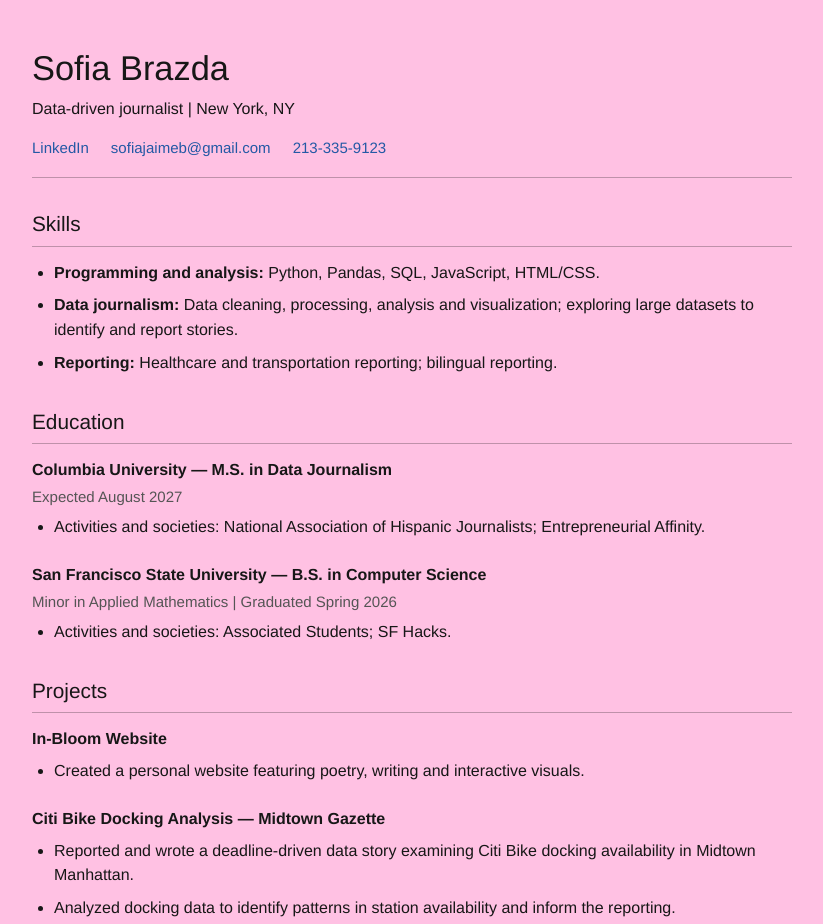
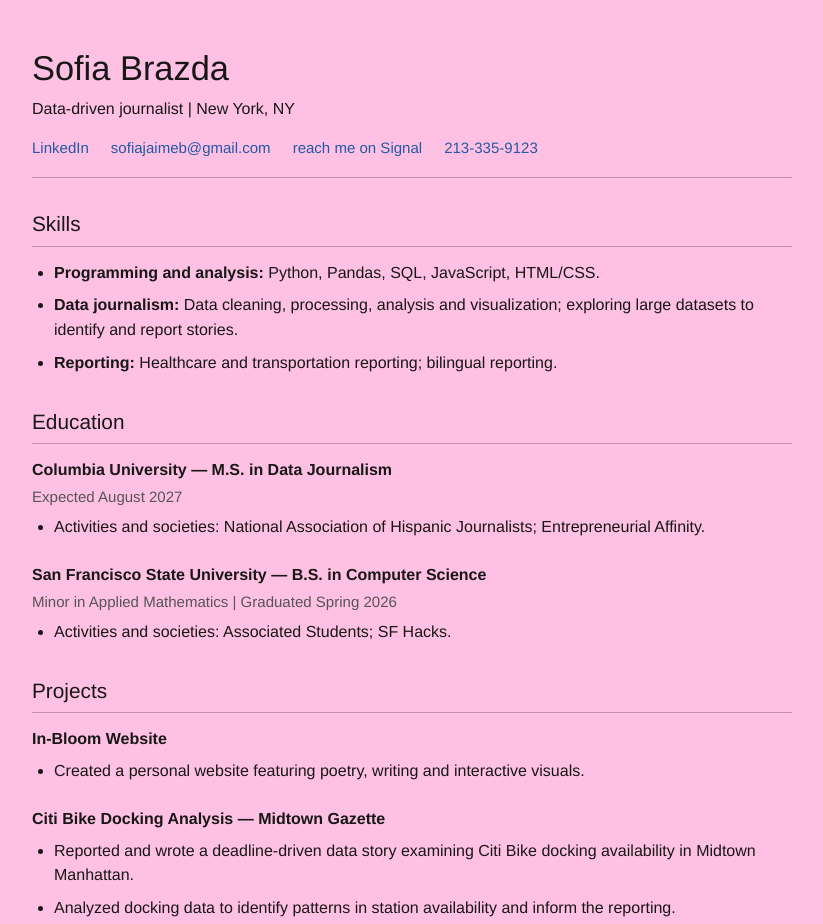
Before and after one commit to sofiabrazda213/in-bloom, a plain HTML site: page cv.html in a window 1280 px wide. Shown: the whole page, without its empty margins (228-1051 px from the left). Drawn offline with Linux system fonts and the light colour scheme.

Commit message:
Update cv.html

```diff
--- a/cv.html
+++ b/cv.html
@@ -3,7 +3,7 @@
 <head>
   <meta charset="UTF-8" />
   <meta name="viewport" content="width=device-width, initial-scale=1.0" />
-  <meta name="description" content="Sofia Brazda — data journalist and computer science graduate." />
+  <meta name="description" content="Sofia Brazda" />
   <title>Sofia Brazda | CV</title>
   <style>
     :root { --pink: #ffc1e3; --ink: #171717; --muted: #555; --link: #2459a5; }
@@ -34,6 +34,7 @@
       <div class="contact-line">
         <a href="https://www.linkedin.com/in/sofia-michael-brazda-223874275/" target="_blank" rel="noopener noreferrer">LinkedIn</a>
         <a href="mailto:sofiajaimeb@gmail.com">sofiajaimeb@gmail.com</a>
+        <a href="https://signal.me/#eu/RZQQDxhLMu9IW4r1QPGst4oJxvurBH9biAbiVCvKbKoGBIho1X5NzZUiC3tJVc1Q">reach me on Signal</a>
         <a href="tel:+12133359123">213-335-9123</a>
       </div>
     </header>
```
